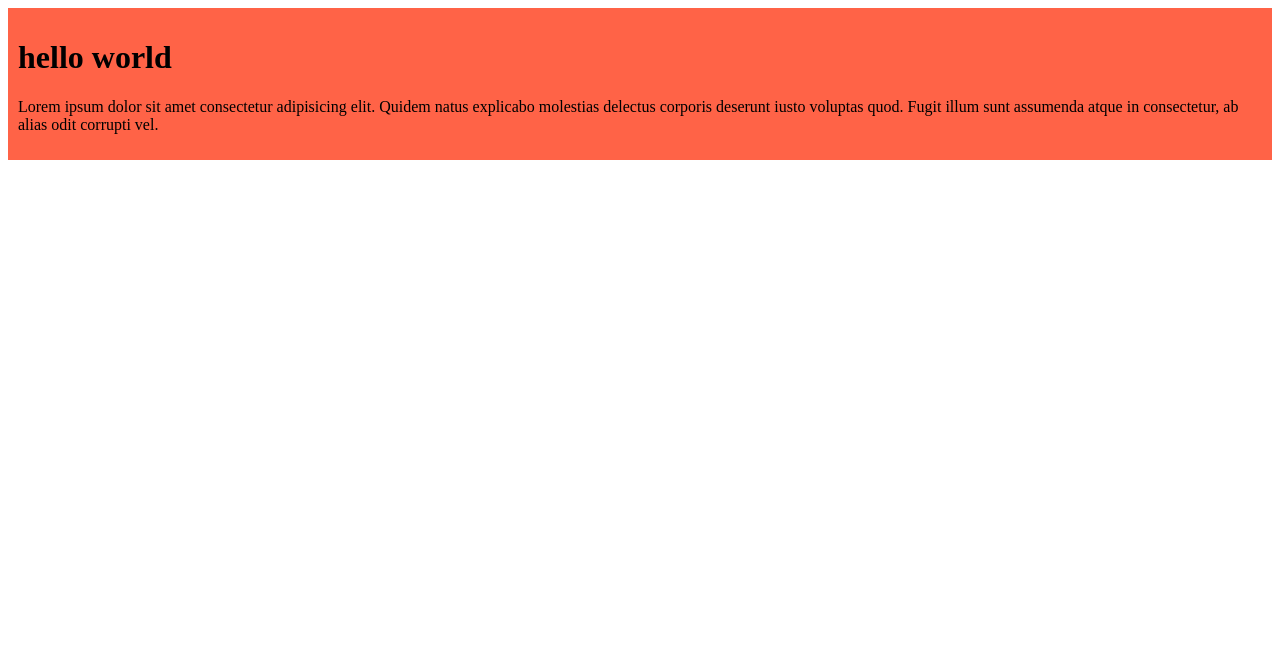
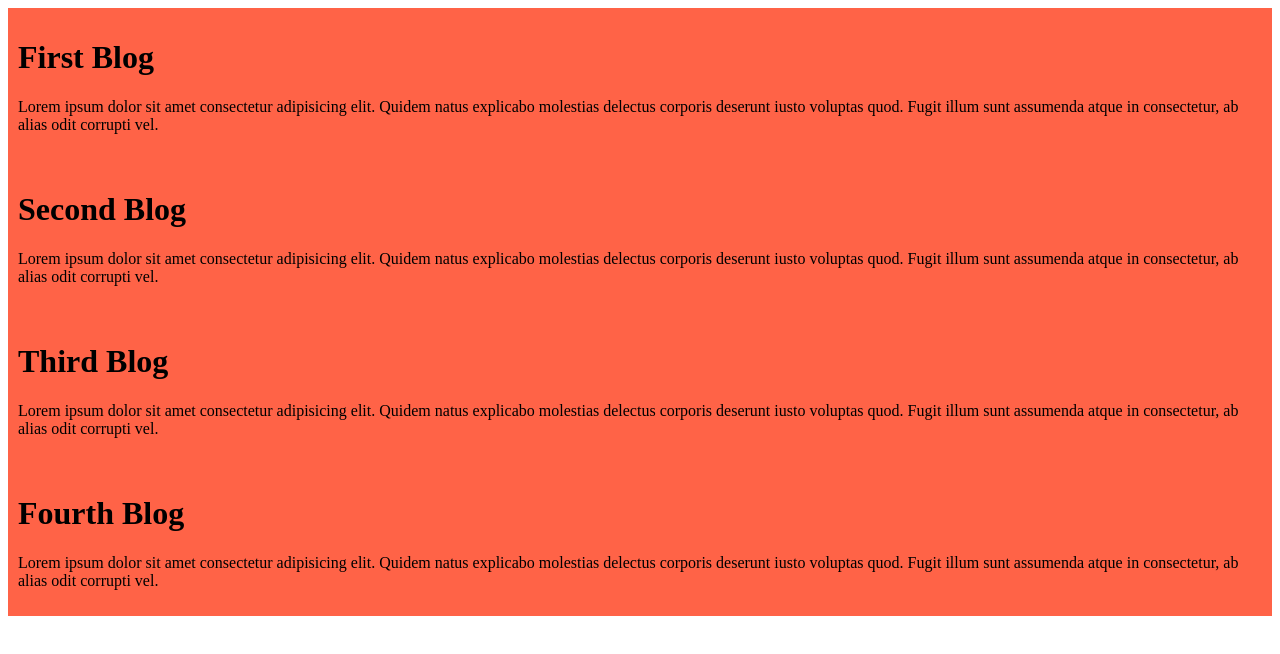
Before and after one commit to ariful97768/my-first-github-repo, a plain HTML site: page index.html in a window 1280 px wide. Drawn offline with Linux system fonts and the light colour scheme.

Commit message:
added the second version

```diff
--- a/index.html
+++ b/index.html
@@ -8,7 +8,19 @@
 </head>
 <body>
     <div>
-        <h1>hello world</h1>
+        <h1>First Blog</h1>
+        <p>Lorem ipsum dolor sit amet consectetur adipisicing elit. Quidem natus explicabo molestias delectus corporis deserunt iusto voluptas quod. Fugit illum sunt assumenda atque in consectetur, ab alias odit corrupti vel.</p>
+    </div>
+    <div>
+        <h1>Second Blog</h1>
+        <p>Lorem ipsum dolor sit amet consectetur adipisicing elit. Quidem natus explicabo molestias delectus corporis deserunt iusto voluptas quod. Fugit illum sunt assumenda atque in consectetur, ab alias odit corrupti vel.</p>
+    </div>
+    <div>
+        <h1>Third Blog</h1>
+        <p>Lorem ipsum dolor sit amet consectetur adipisicing elit. Quidem natus explicabo molestias delectus corporis deserunt iusto voluptas quod. Fugit illum sunt assumenda atque in consectetur, ab alias odit corrupti vel.</p>
+    </div>
+    <div>
+        <h1>Fourth Blog</h1>
         <p>Lorem ipsum dolor sit amet consectetur adipisicing elit. Quidem natus explicabo molestias delectus corporis deserunt iusto voluptas quod. Fugit illum sunt assumenda atque in consectetur, ab alias odit corrupti vel.</p>
     </div>
 </body>
```
